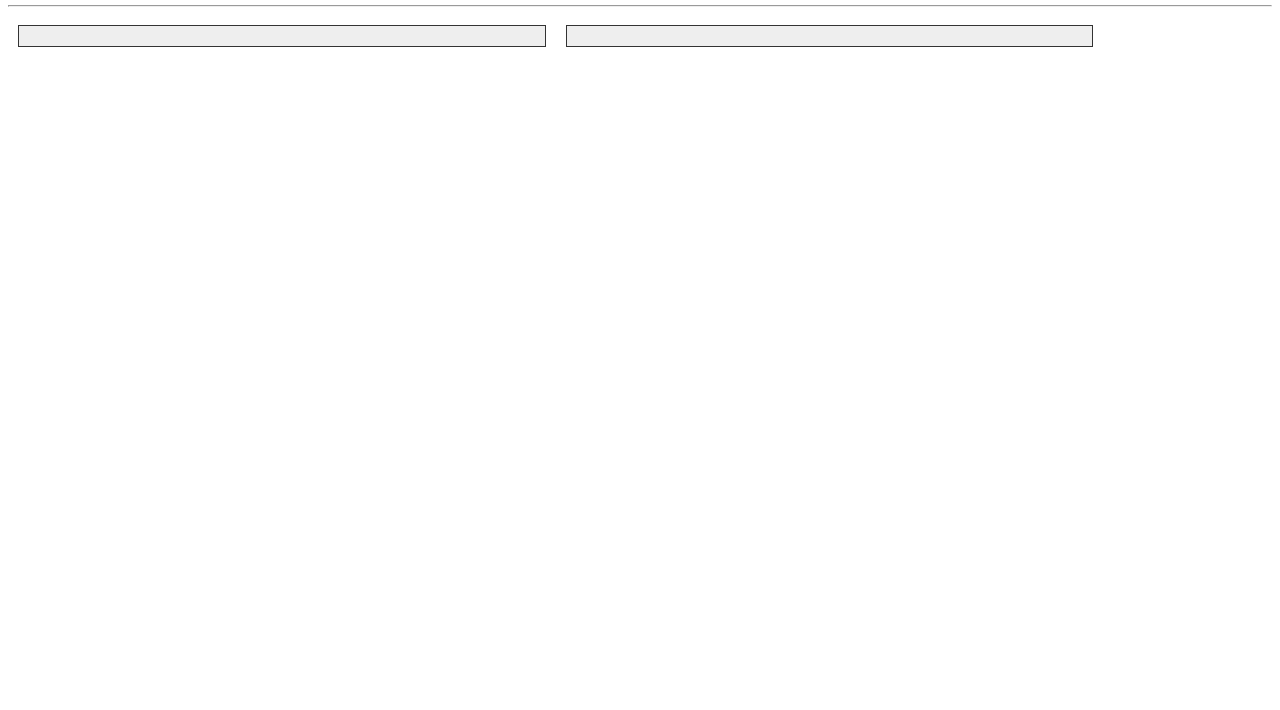
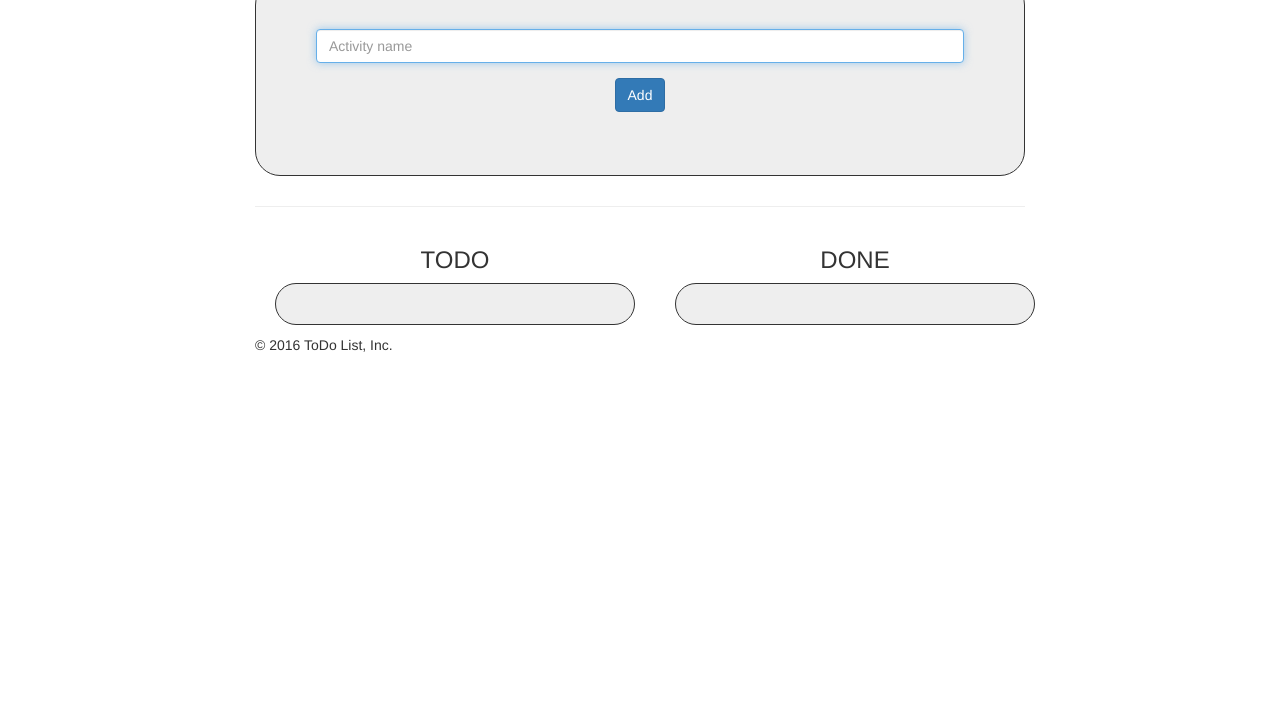
Before and after one commit to pawanpatil94/TodoList, a plain HTML site: page index.html in a window 1280 px wide. Shown: the part 90-800 px from the top of the page. Drawn offline with nearby package versions, Linux system fonts and the light colour scheme.

Commit message:
Bootstrap Added

```diff
--- a/index.html
+++ b/index.html
@@ -4,28 +4,60 @@
 
         ul{
             list-style: none;
-            padding: 10px;
-            margin: 10px;
-            width: 40%;
+            padding: 20px;
+            margin: 20px;
+            width: 45%;
             float: left;
             border: 1px solid #333;
             background: #eee;
+			border-radius:25px;
+/*			position: relative;*/
         }
+		.container{
+  			max-width:800px;
+  			width:100%;
+		}
 
         </style>
+		<link href="https://maxcdn.bootstrapcdn.com/bootstrap/3.3.7/css/bootstrap.min.css" rel="stylesheet">
     </head>
 
     <body>
-        <h1>To- do List</h1>
+		<div class="container text-center">
+			<div class="page=header">
+        		<h1>To-do List</h1>
+        	</div>
 
-        <input type="text" id = "input"/>
-        <button id = "btn"> Add</button>
+			<div class="jumbotron" style="border: solid 1px; border-radius:25px">
+				<div class='form-group'>
+				<input class="form-control" type="text" placeholder="Activity name" id = "input"/>
+				</div>
+				<div class='form-group'>
+				<button class="btn btn-primary" id = "btn"> Add</button>
+				</div>
+			</div>
 
-        <hr/>
-
-        <ul id="todo"></ul>
-        <ul id="done"></ul>
-
+        	<hr/>
+			<div class="container" style="border-radius:25px">
+				<div class="row">
+					<div class="col-lg-6"><h3>TODO</h3></div>
+					<div class="col-lg-6"><h3>DONE</h3></div>
+				</div>
+				<div class="row">
+<!--					<label>TODO</labe>-->
+					<ul id="todo"></ul>
+					<ul id="done"></ul>
+				</div>
+			</div>
+			<footer class="footer text-left">
+        <p>&copy; 2016 ToDo List, Inc.</p>
+      </footer>
+		</div>
+        <script
+    	src="https://code.jquery.com/jquery-3.1.1.js"
+    	integrity="sha256-16cdPddA6VdVInumRGo6IbivbERE8p7CQR3HzTBuELA="
+    	crossorigin="anonymous"></script>
+    	<script src="https://maxcdn.bootstrapcdn.com/bootstrap/3.3.7/js/bootstrap.min.js"></script>
         <script type="text/javascript" src = "jsutil.js"> </script>
     </body>
 
--- a/jsutil.js
+++ b/jsutil.js
@@ -10,6 +10,7 @@
         var li = document.createElement('li');
         var checkbox = document.createElement('input');
         var label = document.createElement('span');
+		var bold = document.createElement('B');
 
         checkbox.type = 'checkbox';
 //		alert('ad');
```
